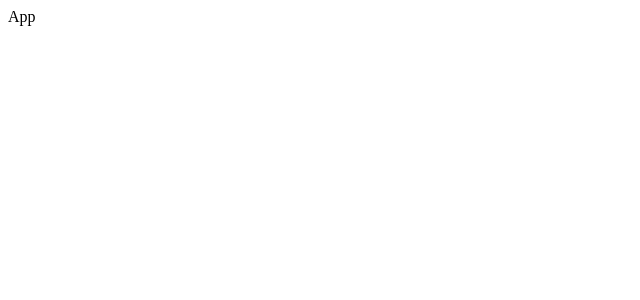
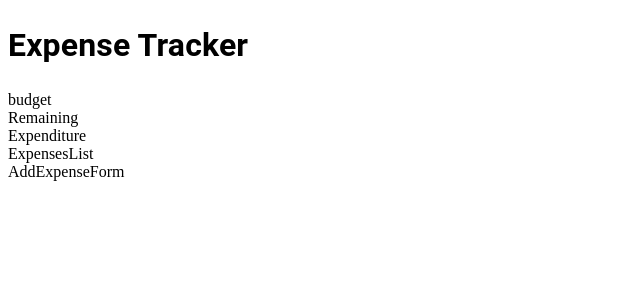
Before and after one commit to Adnan7209/ExpenseTrackerApp, a React (Vite) app: page / in a window 1280 px wide. Shown: the top 300 px of the page, without its empty margins (0-640 px from the left). Built offline with nearby package versions, Linux system fonts and the light colour scheme.

Commit message:
basic structure created

```diff
--- a/src/App.jsx
+++ b/src/App.jsx
@@ -1,8 +1,28 @@
+import { Box, Stack, Typography } from '@mui/material'
 import React from 'react'
+
+import Remaining from './components/Remaining'
+import Expenditure from './components/Expenditure'
+import ExpensesList from './components/ExpensesList'
+import AddExpenseForm from './components/AddExpenseForm'
+import Budget from './components/Budget'
+
+
 
 const App = () => {
   return (
-    <div>App</div>
+    <Box>
+      <Typography>
+        <h1>Expense Tracker</h1>
+      </Typography>
+      <Stack>
+        <Budget/>
+        <Remaining/>
+        <Expenditure/>
+      </Stack>
+      <ExpensesList/>
+      <AddExpenseForm/>
+    </Box>
   )
 }
 
--- /dev/null
+++ b/src/components/AddExpenseForm.jsx
@@ -0,0 +1,9 @@
+import React from 'react'
+
+const AddExpenseForm = () => {
+  return (
+    <div>AddExpenseForm</div>
+  )
+}
+
+export default AddExpenseForm
--- /dev/null
+++ b/src/components/Budget.jsx
@@ -0,0 +1,9 @@
+import React from 'react'
+
+const Budget = () => {
+  return (
+    <div>budget</div>
+  )
+}
+
+export default Budget
--- /dev/null
+++ b/src/components/Expenditure.jsx
@@ -0,0 +1,9 @@
+import React from 'react'
+
+const Expenditure = () => {
+  return (
+    <div>Expenditure</div>
+  )
+}
+
+export default Expenditure
--- /dev/null
+++ b/src/components/ExpensesList.jsx
@@ -0,0 +1,9 @@
+import React from 'react'
+
+const ExpensesList = () => {
+  return (
+    <div>ExpensesList</div>
+  )
+}
+
+export default ExpensesList
--- /dev/null
+++ b/src/components/Remaining.jsx
@@ -0,0 +1,9 @@
+import React from 'react'
+
+const Remaining = () => {
+  return (
+    <div>Remaining</div>
+  )
+}
+
+export default Remaining
```
Also changed, not shown: package.json (+7 -1 lines), 1 other file (tests, documents, lock files or other folders).
